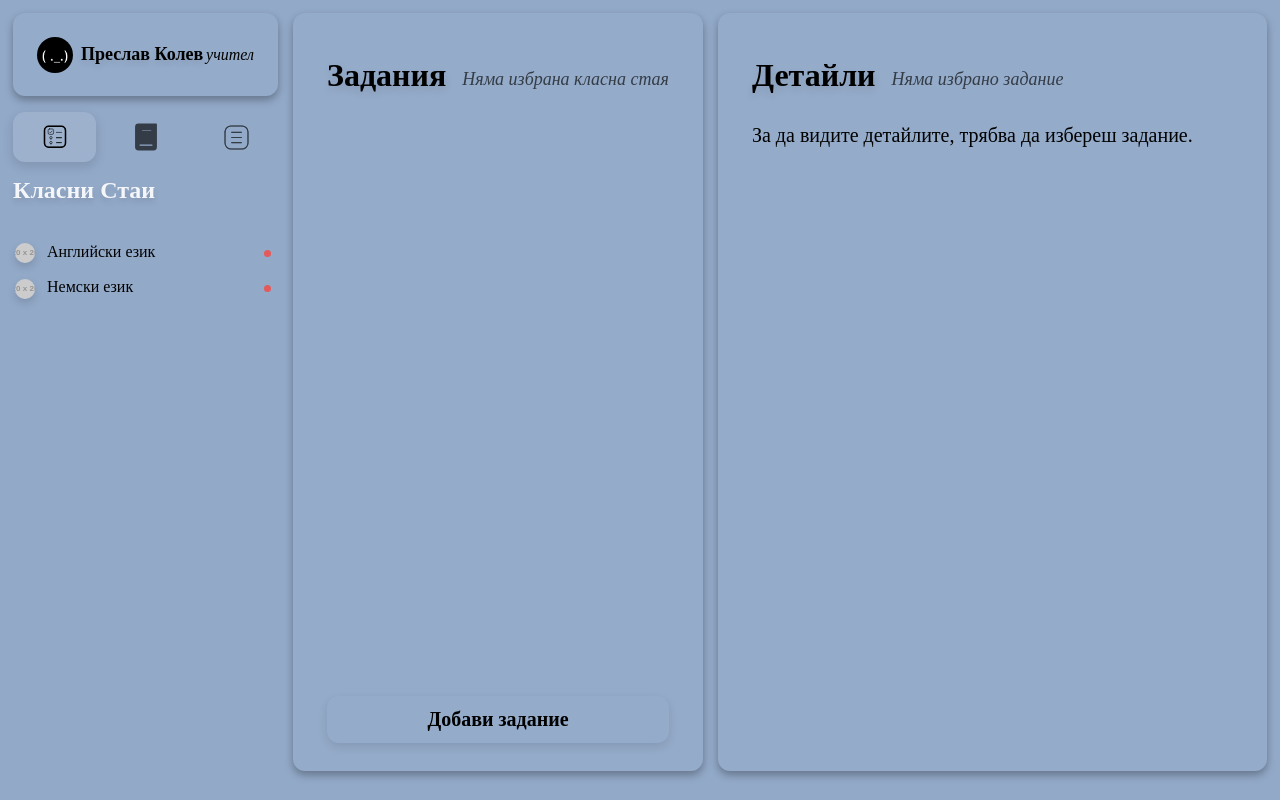
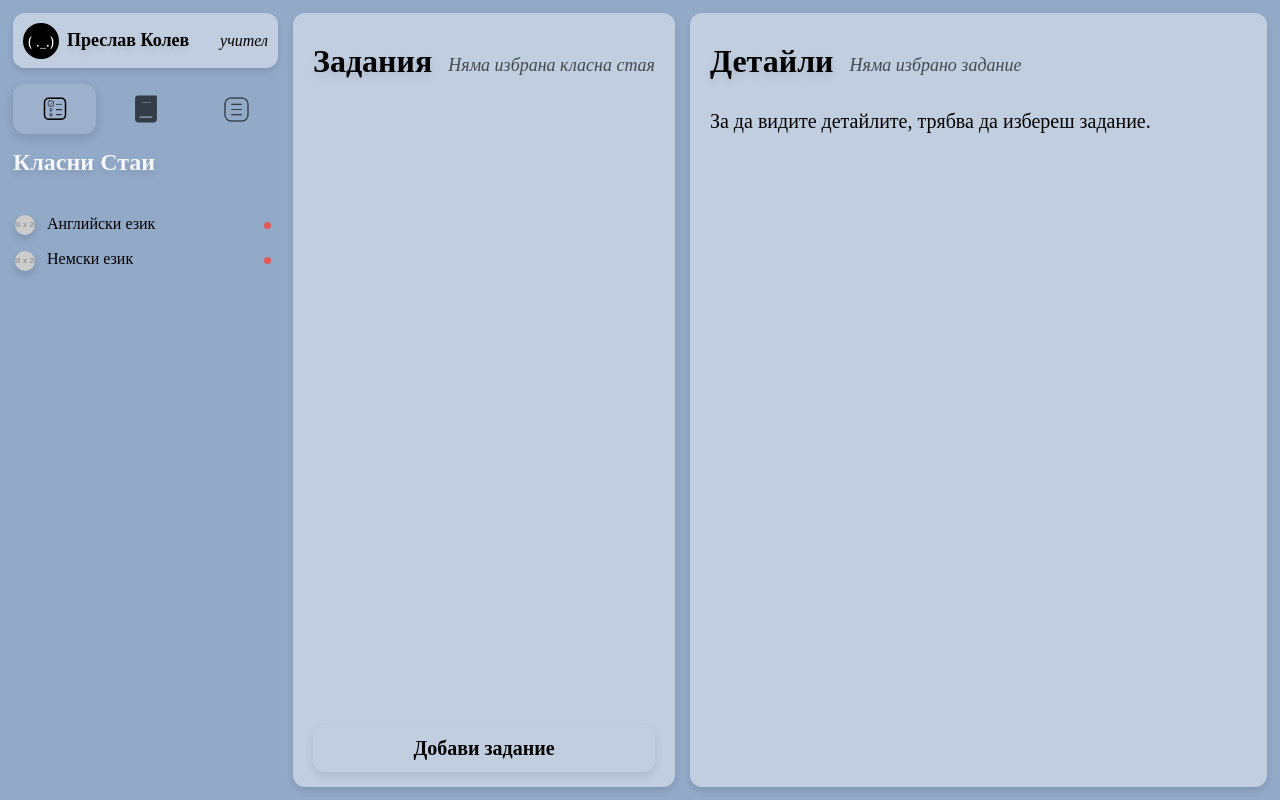
Before and after one commit to Asterix-Tech-Academy/astrix-classwork-frontend, a React (Vite) app: page / in a window 1280 px wide. Built offline with nearby package versions, Linux system fonts and the light colour scheme; a web font is replaced by a local one.

Commit message:
fix the .panel

```diff
--- a/src/components/Admin/AdminDashboard.css
+++ b/src/components/Admin/AdminDashboard.css
@@ -53,7 +53,7 @@
   width: 100%;
 }
 
-.panel {
+.admin-dashboard .panel {
   background: rgba(255, 255, 255, 0.02);
   border-radius: 12px;
   padding: 1.5rem;
```
